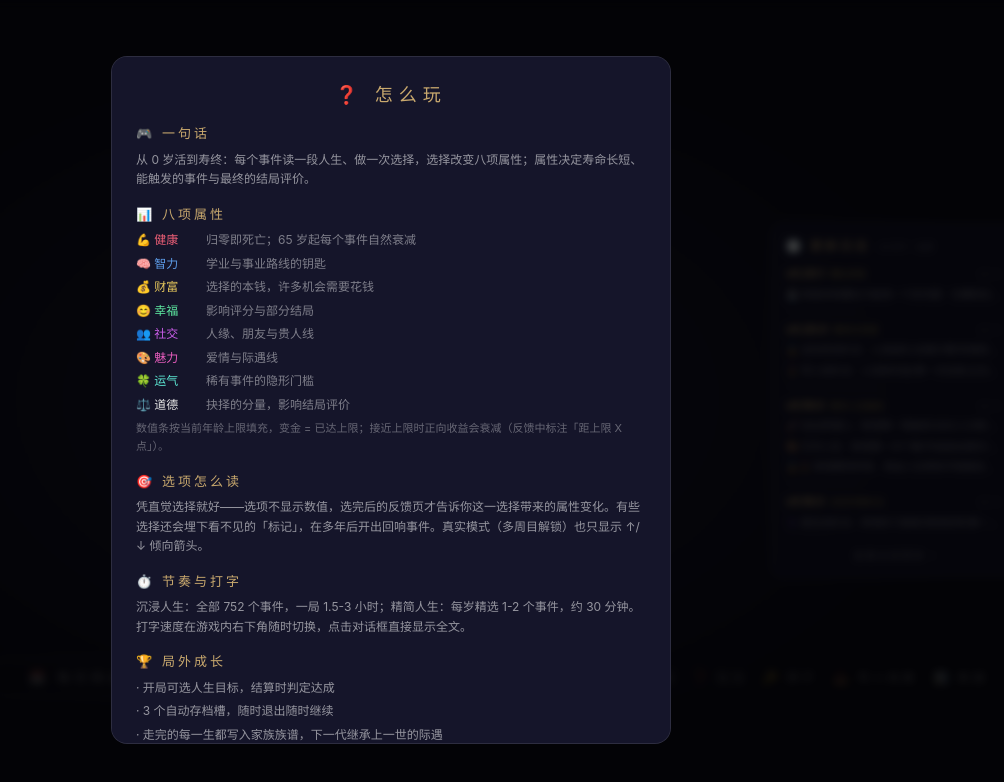
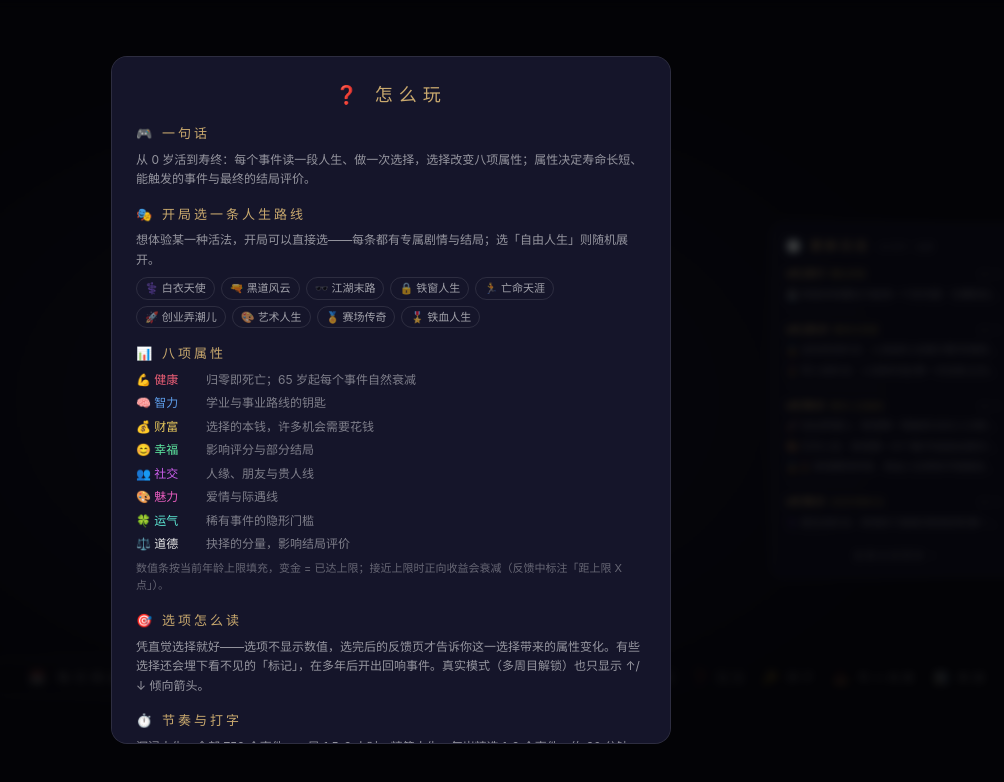
Before and after one commit to 999bug/life-simulator, a React (Vite) app: page / in a window 1280 px wide. Shown: the top 782 px of the page, without its empty margins (249-1253 px from the left). Built offline with nearby package versions, Linux system fonts and the light colour scheme.

Commit message:
[IM] 推广向 README + 玩法引导优化
- README 新增「为什么好玩」卖点、更新 9 条人生路线与分享/称号等特性、修正版本与测试数
- 玩法引导新增「开局选人生路线」九宫格与分享入口说明

```diff
--- a/src/components/GuideModal.tsx
+++ b/src/components/GuideModal.tsx
@@ -1,5 +1,6 @@
 import { ATTR_META } from '../engine/state';
 import type { AttributeKey } from '../types';
+import { LIFE_ROUTES } from '../engine/routes';
 
 interface Props {
   onClose: () => void;
@@ -29,6 +30,20 @@ export default function GuideModal({ onClose }: Props) {
           <p className="text-[12px] text-white/55 leading-relaxed">
             从 0 岁活到寿终：每个事件读一段人生、做一次选择，选择改变八项属性；属性决定寿命长短、能触发的事件与最终的结局评价。
           </p>
+        </section>
+
+        <section>
+          <h4 className="text-[13px] tracking-[3px] text-[#c9a96e] mb-1.5">🎭 开局选一条人生路线</h4>
+          <p className="text-[12px] text-white/55 leading-relaxed mb-2">
+            想体验某一种活法，开局可以直接选——每条都有专属剧情与结局；选「自由人生」则随机展开。
+          </p>
+          <div className="flex flex-wrap gap-1.5">
+            {LIFE_ROUTES.map(r => (
+              <span key={r.key} className="text-[11px] px-2 py-0.5 rounded-full border border-white/10 text-white/60">
+                {r.icon} {r.name}
+              </span>
+            ))}
+          </div>
         </section>
 
         <section>
@@ -64,7 +79,7 @@ export default function GuideModal({ onClose }: Props) {
           <h4 className="text-[13px] tracking-[3px] text-[#c9a96e] mb-1.5">🏆 局外成长</h4>
           <ul className="text-[12px] text-white/55 leading-relaxed list-none flex flex-col gap-1">
             <li>· 开局可选人生目标，结算时判定达成</li>
-            <li>· 3 个自动存档槽，随时退出随时继续</li>
+            <li>· 3 个存档槽可自由切换，随时退出随时继续</li>
             <li>· 走完的每一生都写入家族族谱，下一代继承上一世的际遇</li>
             <li>· 多周目逐步解锁：挑战开局、真实模式、命运事件、传承加成</li>
             <li>· 42 个成就、16 条结局路线图鉴等你收集</li>
@@ -74,7 +89,7 @@ export default function GuideModal({ onClose }: Props) {
         <section>
           <h4 className="text-[13px] tracking-[3px] text-[#c9a96e] mb-1.5">⚡ 快捷入口</h4>
           <p className="text-[12px] text-white/55 leading-relaxed">
-            快速模拟：自动随机选择，30 秒看完一生；每日挑战：同一天所有人面对同一局；种子挑战：输入好友分享的种子码，挑战同一个事件序列。
+            快速模拟：30 秒看完一生；每日挑战：同一天所有人面对同一局；种子挑战：输入好友分享的种子码挑战同一局；结算页还能一键分享人生卡、和好友比谁活得更漂亮。
           </p>
         </section>
 
```
Also changed, not shown: 1 other file (tests, documents, lock files or other folders).
